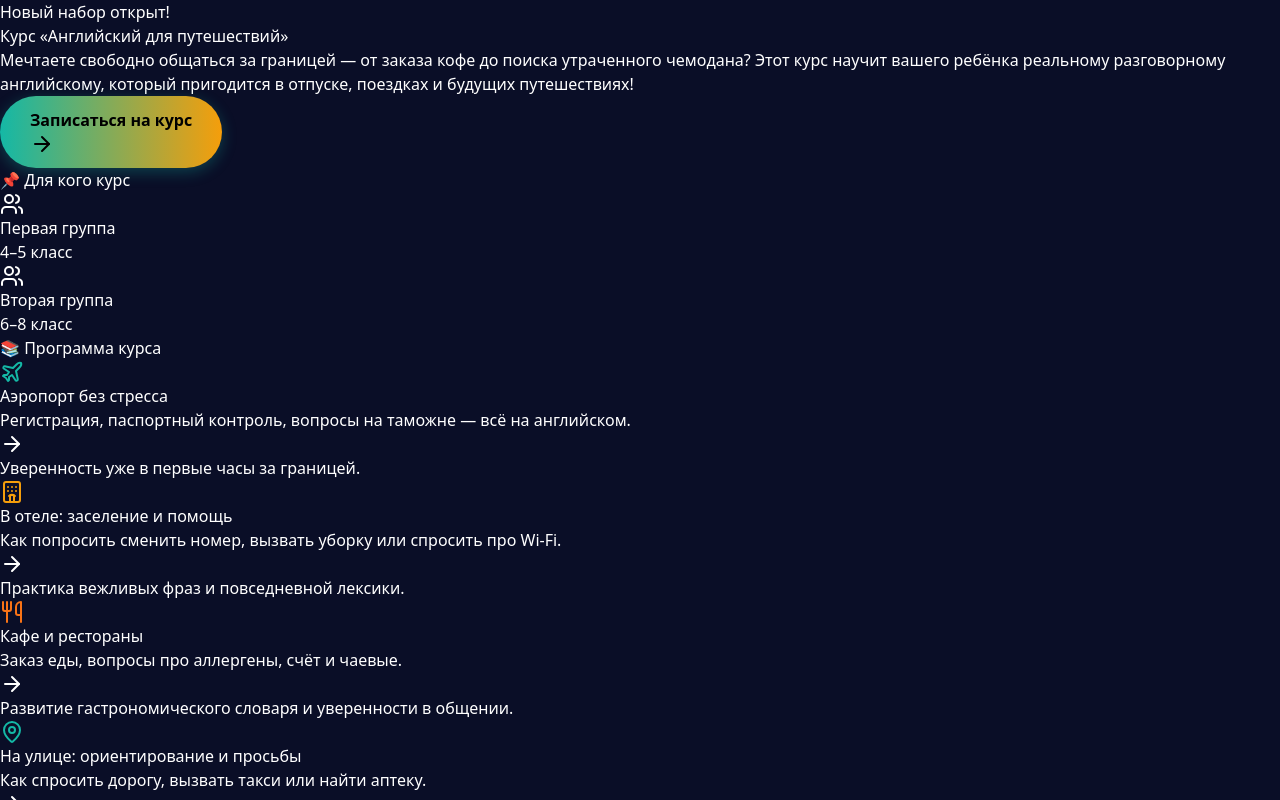
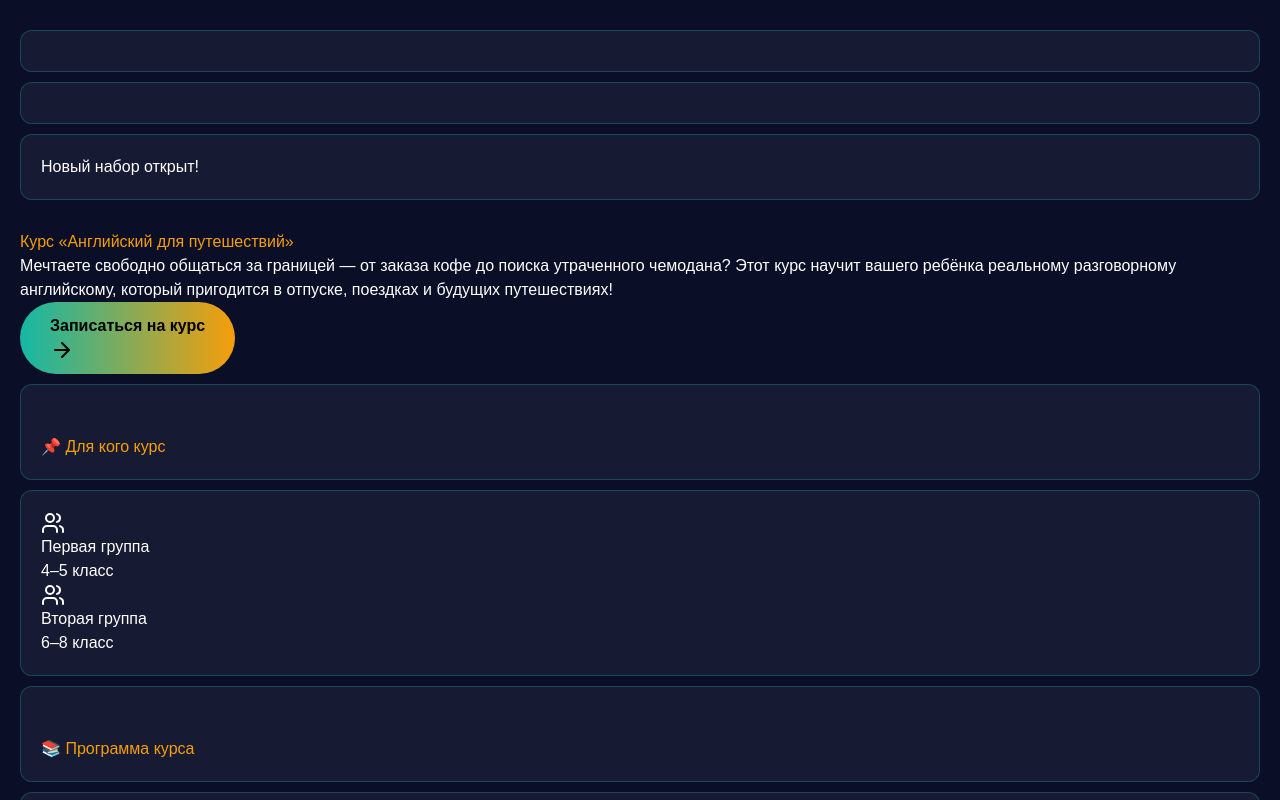
Before and after one commit to astartata/Englishcoursefigma, a React (Vite) app: page / in a window 1280 px wide. Shown: the top 800 px of the page. Built offline with nearby package versions, Linux system fonts and the light colour scheme.

Commit message:
Update index.css

```diff
--- a/src/styles/index.css
+++ b/src/styles/index.css
@@ -2,35 +2,31 @@
 @tailwind components;
 @tailwind utilities;
 
-/* Принудительные стили для фона, если Tailwind не подхватился */
-html, body {
-  margin: 0;
-  padding: 0;
-  background-color: #0a0e27 !important; /* Темно-синий фон */
-  color: #ffffff !important;
-  min-height: 100vh;
+body {
+  background-color: #0a0e27 !important;
+  color: white !important;
+  font-family: sans-serif;
+  padding: 20px;
 }
 
-#root {
-  background-color: #0a0e27;
+/* Оформление заголовков */
+h1, h2 { color: #f59e0b; margin-top: 30px; }
+
+/* ТЕ САМЫЕ КАРТОЧКИ С РАМКАМИ (как на втором скрине) */
+div[class*="group"], .card, section > div > div {
+  background: rgba(255, 255, 255, 0.05) !important;
+  border: 1px solid rgba(20, 184, 166, 0.3) !important;
+  border-radius: 12px !important;
+  padding: 20px !important;
+  margin: 10px 0 !important;
 }
 
-/* Кнопка "Записаться" как в макете */
+/* Кнопка записи */
 button, .cta-button {
   background: linear-gradient(90deg, #14b8a6, #f59e0b) !important;
-  color: #000 !important;
-  border-radius: 50px;
+  color: black !important;
+  border-radius: 50px !important;
+  padding: 12px 30px !important;
+  font-weight: bold;
   border: none;
-  padding: 12px 30px;
-  font-weight: bold;
-  cursor: pointer;
-  box-shadow: 0 4px 15px rgba(20, 184, 166, 0.3);
 }
-
-/* Стиль карточек */
-.card {
-  background: rgba(255, 255, 255, 0.05);
-  border: 1px solid rgba(20, 184, 166, 0.2);
-  border-radius: 16px;
-  padding: 20px;
-}
```
